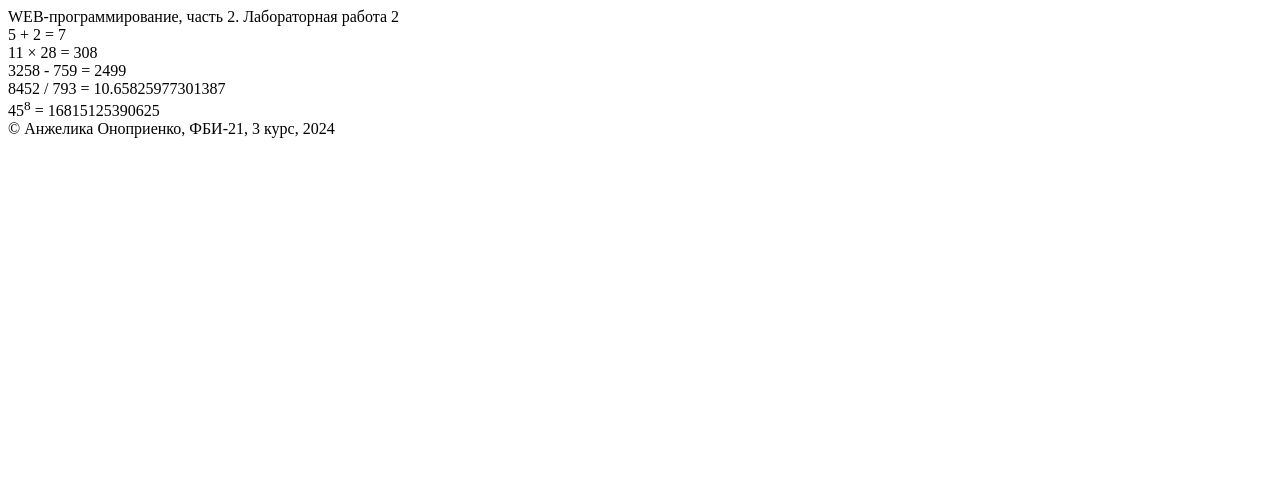
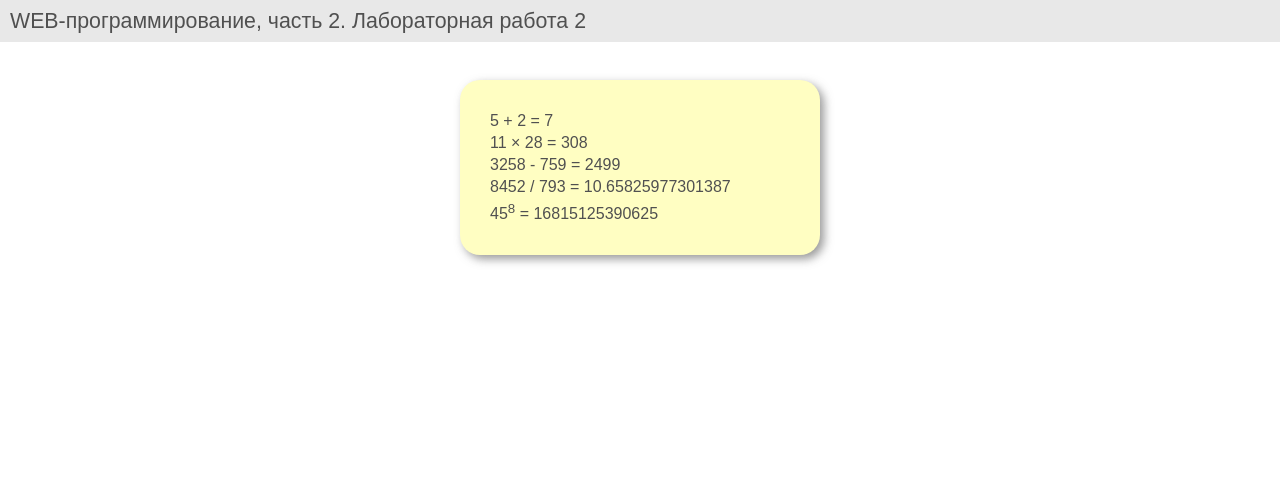
Before and after one commit to Anjelaaaaa/web-programming-labs, a Flask app: page /lab2/example in a window 1280 px wide. Shown: the top 495 px of the page. Run offline with Flask 3, Linux system fonts and the light colour scheme.

Commit message:
Подключение стилей

```diff
--- a/static/main.css
+++ b/static/main.css
@@ -25,9 +25,10 @@
     top: 0;
     left: 0;
     right: 0;
+    margin-bottom: 30px;
 }
 div {
-    margin: 30px 0 30px 0;
+    margin: 70px 0 50px 0;
 }
 a {
     text-decoration: none;
--- a/templates/example.html
+++ b/templates/example.html
@@ -4,6 +4,17 @@
     <meta charset="UTF-8">
     <meta name="viewport" content="width=device-width, initial-scale=1.0">
     <title>Анжелика Оноприенко. Лабораторная работа {{number}}</title>
+    <link rel="stylesheet" href="{{ url_for('static', filename='main.css') }}">
+    <style>
+        div {
+            background-color: rgb(255, 254, 194);
+            width: 300px;
+            margin: 80px auto;
+            padding: 30px;
+            border-radius: 20px;
+            box-shadow: 4px 4px 10px rgba(75, 75, 75, 0.568);
+        }
+    </style>
 </head>
 <body>
     <header>
@@ -11,11 +22,13 @@
     </header>
 
     <main>
-        5 + 2 = {{ 5 + 2 }}<br>
-        11 × 28 = {{ 11 * 28 }}<br>
-        3258 - 759 = {{ 3258 - 759 }}<br>
-        8452 / 793 = {{ 8452 / 793 }}<br>
-        45<sup>8</sup> = {{ 45 ** 8 }}
+        <div>
+            5 + 2 = {{ 5 + 2 }}<br>
+            11 × 28 = {{ 11 * 28 }}<br>
+            3258 - 759 = {{ 3258 - 759 }}<br>
+            8452 / 793 = {{ 8452 / 793 }}<br>
+            45<sup>8</sup> = {{ 45 ** 8 }}
+        </div>
     </main>
 
     <footer>
```
